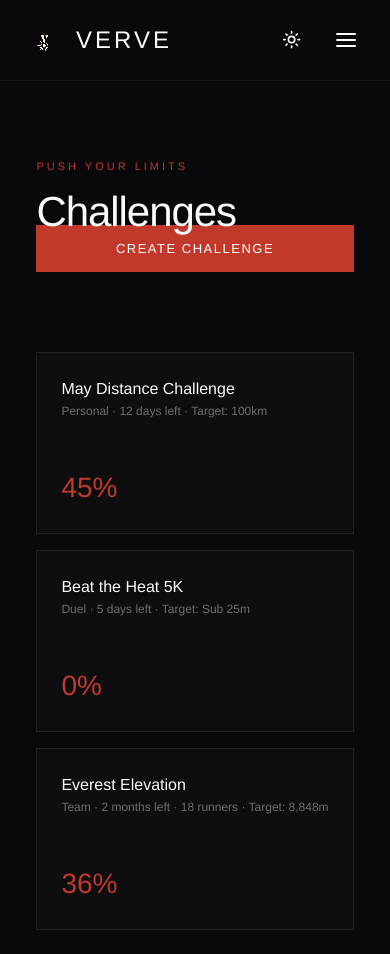
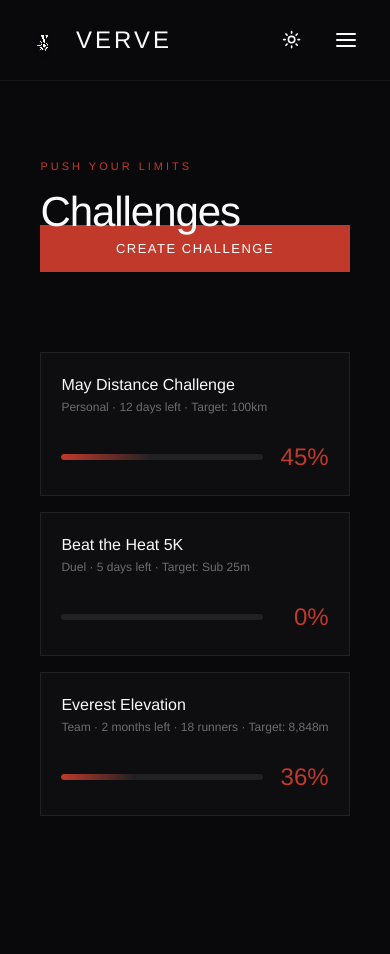
Before and after one commit to ammanojha10/Verve, a Next.js app: page /challenges in a window 390 px wide. After the commit the page ends 844 px from the top, so only its background shows below. Built offline with nearby package versions, Linux system fonts and the light colour scheme.

Commit message:
Fix mobile responsiveness for burger menu and challenge cards

```diff
--- a/app/challenges/page.tsx
+++ b/app/challenges/page.tsx
@@ -56,15 +56,19 @@ export default function ChallengesPage() {
 
       {challenges.map((ch, i) => (
         <RevealSection key={ch.id} delay={160 + i * 80}>
-          <div className="flex flex-col md:flex-row md:items-center gap-6 md:gap-9 bg-foreground/[0.02] border border-foreground/[0.08] p-6 md:p-8 mb-4 hover:bg-off transition-colors duration-200">
-            <div className="flex-1">
+          <div className="flex flex-col md:flex-row md:items-center gap-4 md:gap-9 bg-foreground/[0.02] border border-foreground/[0.08] p-5 md:p-8 mb-4 hover:bg-off transition-colors duration-200">
+            <div className="flex-1 mb-2 md:mb-0">
               <div className="text-base text-foreground font-medium">{ch.title}</div>
               <div className="text-xs text-foreground/40 mt-0.5">{ch.sub} · Target: {ch.target}</div>
             </div>
-            <div className="flex-[2] h-1 bg-foreground/[0.08] rounded-sm overflow-hidden min-w-[200px]">
-              <div className="h-full bg-gradient-to-r from-primary to-primary-light rounded-sm transition-all duration-1000" style={{ width: `${ch.pct}%` }} />
+            <div className="w-full md:flex-[2] flex items-center gap-4 md:min-w-[200px]">
+              <div className="flex-1 h-1.5 md:h-1 bg-foreground/[0.08] rounded-sm overflow-hidden">
+                <div className="h-full bg-gradient-to-r from-primary to-primary-light rounded-sm transition-all duration-1000" style={{ width: `${ch.pct}%` }} />
+              </div>
+              <div className="font-heading text-[24px] md:text-[28px] text-primary min-w-[50px] text-right">
+                {ch.pct}%
+              </div>
             </div>
-            <div className="font-heading text-[28px] text-primary min-w-[60px] md:text-right">{ch.pct}%</div>
           </div>
         </RevealSection>
       ))}
--- a/components/nav/Navbar.tsx
+++ b/components/nav/Navbar.tsx
@@ -102,7 +102,7 @@ export function Navbar() {
       {/* Mobile menu */}
       <div
         className={cn(
-          'md:hidden fixed inset-0 top-[64px] bg-background z-50 px-6 py-12 flex flex-col gap-8 transition-transform duration-300 ease-in-out',
+          'md:hidden fixed inset-0 bg-background z-[90] px-6 pt-24 pb-12 flex flex-col gap-6 transition-transform duration-300 ease-in-out overflow-y-auto',
           isOpen ? 'translate-x-0' : 'translate-x-full'
         )}
       >
@@ -111,19 +111,21 @@ export function Navbar() {
             key={item.href}
             href={item.href}
             onClick={() => setIsOpen(false)}
-            className="font-heading text-5xl tracking-[2px] uppercase text-foreground no-underline"
+            className="font-heading text-4xl tracking-[2px] uppercase text-foreground no-underline"
           >
             {item.name}
           </Link>
         ))}
+        <div className="mt-auto">
           <Link
             href={isLoggedIn ? '/dashboard' : '/join'}
             onClick={() => setIsOpen(false)}
-          className="font-heading text-5xl tracking-[2px] uppercase text-primary no-underline"
+            className="inline-block font-heading text-4xl tracking-[2px] uppercase text-primary no-underline"
           >
             {isLoggedIn ? 'Dashboard' : 'Join Club'}
           </Link>
         </div>
+      </div>
     </header>
   );
 }
```
Lines whose indentation alone changed are shown as unchanged.
